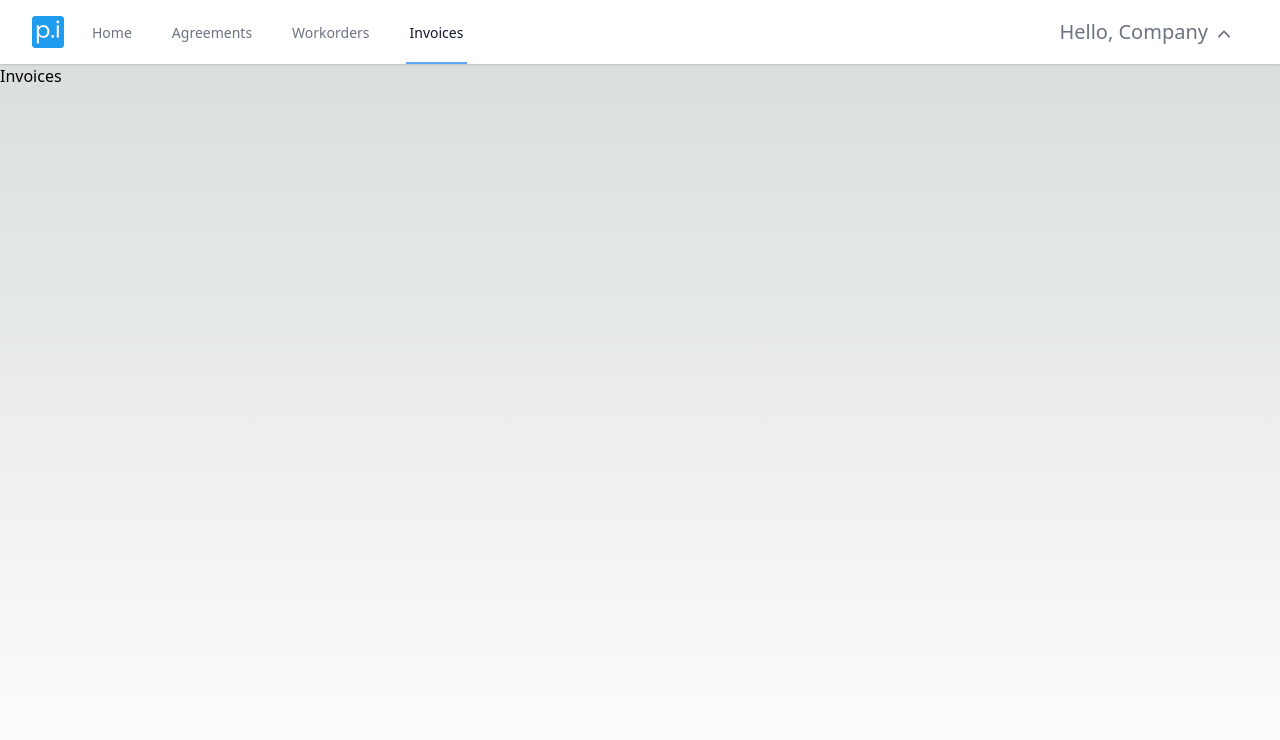
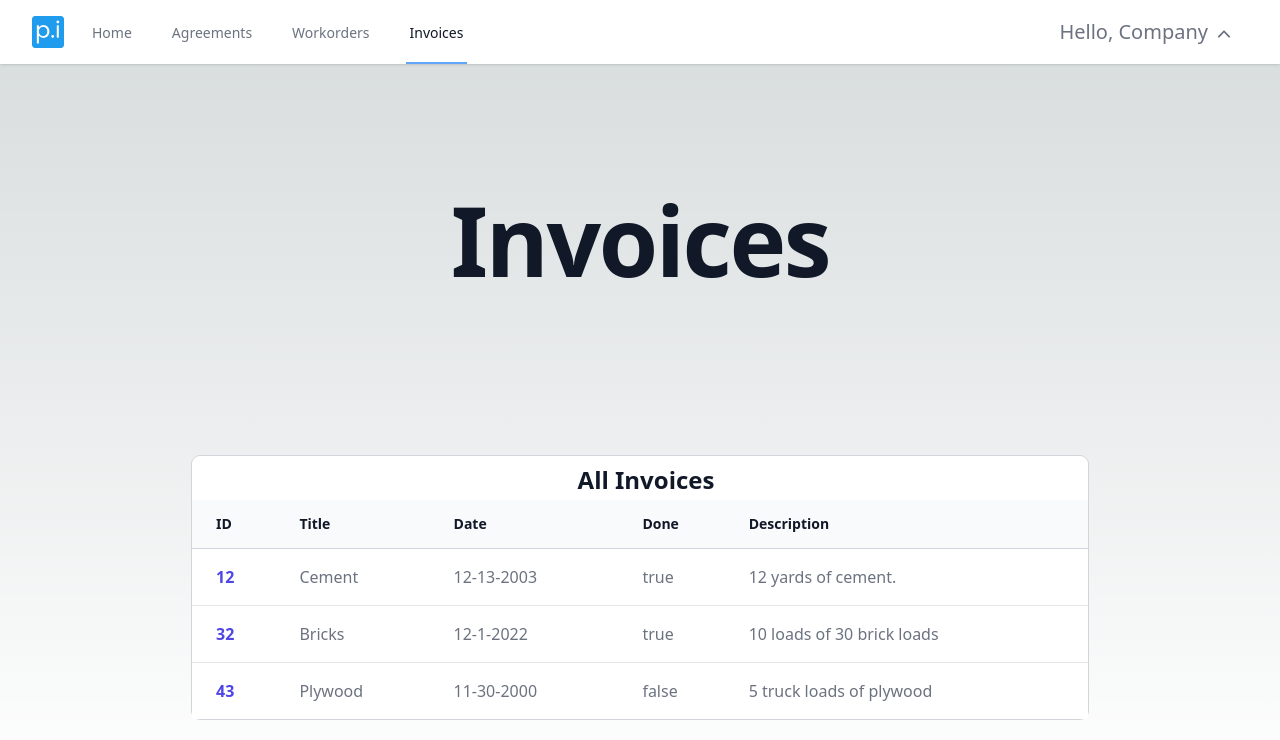
Before and after one commit to silvertrek-capstone/silverpi, a Next.js app in the folder silverpi/: page /home/invoices in a window 1280 px wide. Shown: the top 740 px of the page. Built offline with nearby package versions, Linux system fonts and the light colour scheme.

Commit message:
Simple table added, need to resolve some things

```diff
--- a/silverpi/src/app/home/invoices/page.js
+++ b/silverpi/src/app/home/invoices/page.js
@@ -1,7 +1,108 @@
+'use client'
+import { createClientComponentClient } from '@supabase/auth-helpers-nextjs'
+import { useRouter } from 'next/navigation'
+import { useState } from 'react'
+import Link from 'next/link';
+
 export default function Invoices() {
-    return(
-        <div>
-            Invoices
+    const invoices = InvoicesData();
+    return (
+        <div className="bg-grey">
+            <div className="bg-grey px-6 py-24 sm:py-32 lg:px-8">
+                <div className="mx-auto max-w-2xl text-center">
+                    <h1 className="text-8xl font-bold tracking-tight text-gray-900 ">Invoices</h1>
+                </div>
+            </div>
+            <div className="bg-grey px-4 sm:px-6 lg:px-8">
+                <div className="mx-auto max-w-4xl text-center position: relative">
+                    <div className= "bg-white -mx-4 mt-10 pt-11 ring-1 ring-gray-300 sm:mx-0 sm:rounded-lg" style={{ display: 'flex', justifyContent: 'center', alignItems: 'center' }}>
+                        <h2 className="position absolute top-0 mt-3 ml-3 text-2xl font-semibold leading-6 text-gray-900">
+                            All Invoices
+                        </h2>
+                        <table className="min-w-full divide-y divide-gray-300">
+                            <thead className="bg-gray-50">
+                                <tr>
+                                    <th scope="col" className="py-3.5 pl-4 pr-3 text-left text-sm font-semibold text-gray-900 sm:pl-6">
+                                        ID
+                                    </th>
+                                    <th scope="col" className="px-3 py-3.5 text-left text-sm font-semibold text-gray-900">
+                                        Title
+                                    </th>
+                                    <th scope="col" className="px-3 py-3.5 text-left text-sm font-semibold text-gray-900">
+                                        Date
+                                    </th>
+                                    <th scope="col" className="px-3 py-3.5 text-left text-sm font-semibold text-gray-900">
+                                        Done
+                                    </th>
+                                    <th scope="col" className="px-3 py-3.5 text-left text-sm font-semibold text-gray-900">
+                                        Description
+                                    </th>
+                                </tr>
+                            </thead>
+                            <tbody className="divide-y divide-gray-200 bg-white">
+                                {invoices.map((invoices) => (
+                                    <tr key={invoices.id}>
+                                        <td className="whitespace-nowrap py-4 pl-4 pr-3 text-left font-medium text-gray-900 sm:pl-6">
+                                            <Link href={`/home/workorders/${invoices.id}`} className="font-semibold leading-6 text-indigo-600 hover:text-indigo-500">
+                                                {invoices.id}
+                                            </Link>
+                                        </td>
+                                        <td className="whitespace-nowrap px-3 py-4 text-left text-gray-500">
+                                            {invoices.title}
+                                        </td>
+                                        <td className="whitespace-nowrap px-3 py-4 text-left text-gray-500">
+                                            {invoices.date}
+                                        </td>
+                                        <td className="whitespace-nowrap px-3 py-4 text-left text-gray-500">
+                                            {invoices.active}
+                                        </td>
+                                        <td className="max-w-[200px] whitespace-normal px-3 py-4 text-left text-gray-500">
+                                            {invoices.context}
+                                        </td>
+                                    </tr>
+                                ))}
+                            </tbody>
+                        </table>
+                    </div>
+                </div>
+            </div>
         </div>
-    )
+    );
 }
+
+
+
+function InvoicesData(){
+    return [
+        {
+            id: 12,
+            title: 'Cement',
+            date: '12-13-2003',
+            active: 'true',
+            context:
+            `
+            12 yards of cement.
+            `
+        },
+        {
+            id: 32,
+            title: 'Bricks',
+            date: '12-1-2022',
+            active: 'true',
+            context:
+            `
+            10 loads of 30 brick loads
+            `
+        },
+        {
+            id: 43,
+            title: 'Plywood',
+            date: '11-30-2000',
+            active: 'false',
+            context:
+            `
+            5 truck loads of plywood
+            `
+        }
+    ]
+}
```
